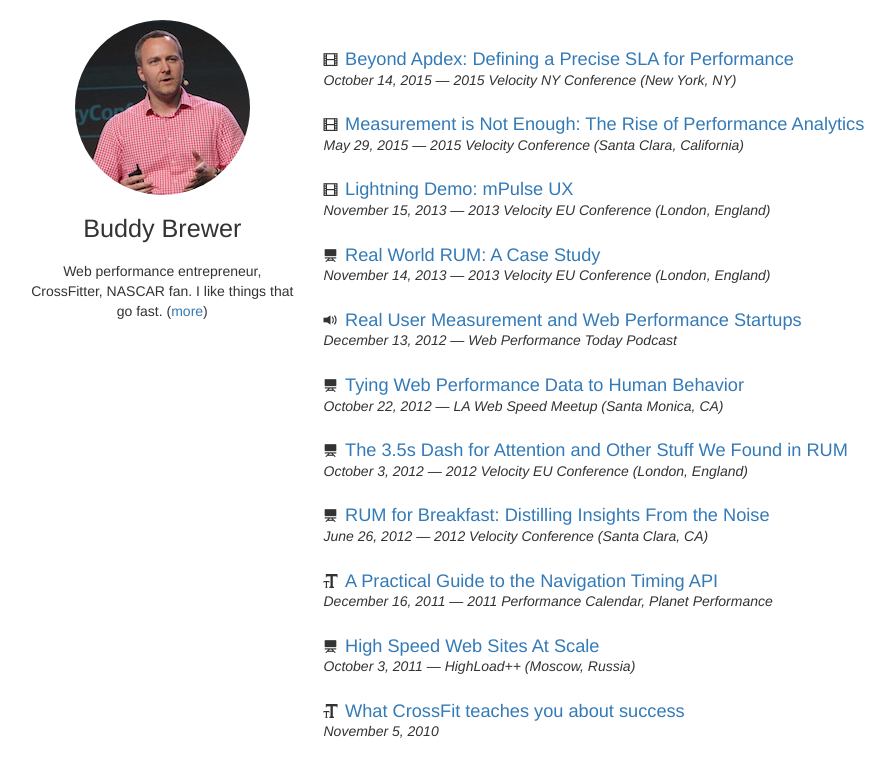
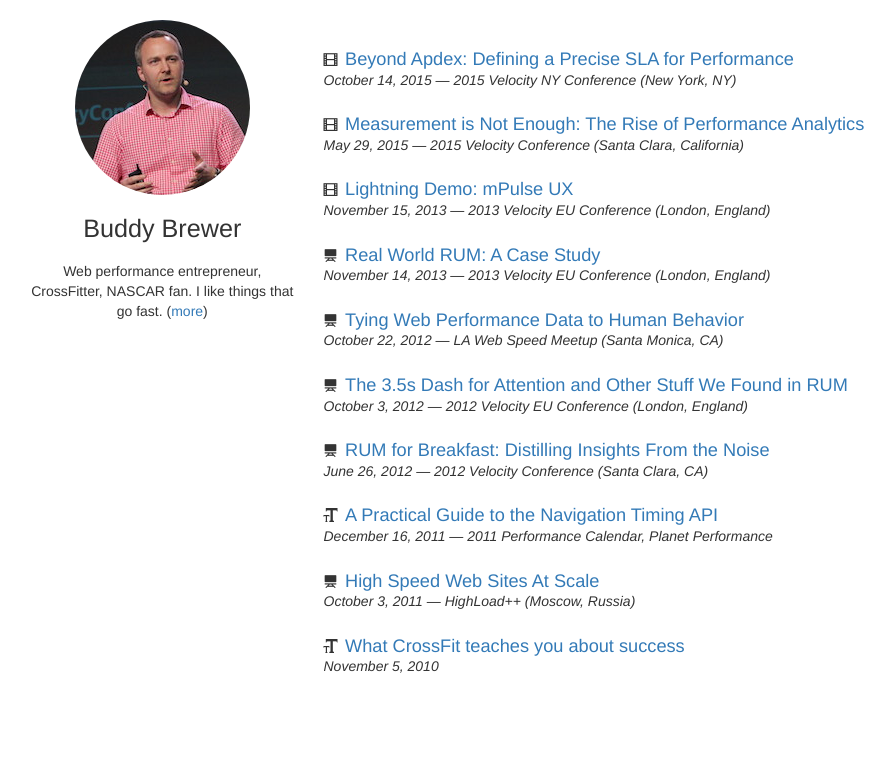
Before and after one commit to bbrewer/buddybrewer.com, a Jekyll site: the page built from index.html, in a window 1280 px wide. Shown: the top 777 px of the page, without its empty margins (39-934 px from the left). Built offline with Jekyll 4.4.1, drawn with Linux system fonts in a browser that asks for light colours.

Commit message:
My web performance today podcast is no longer online :(

```diff
--- a/index.html
+++ b/index.html
@@ -36,14 +36,6 @@ description: Web performance entrepreneur, CrossFitter, NASCAR fan. I like thing
     Real World RUM: A Case Study
   </a><br>
   <em>November 14, 2013 &mdash; 2013 Velocity EU Conference (London, England)</em>
-</p>
-
-<p>
-  <span class="glyphicon glyphicon-volume-up" aria-hidden="true"></span>
-  <a class="post-title" href="http://www.strangeloopnetworks.com/resources/podcasts/buddy-brewer/">
-    Real User Measurement and Web Performance Startups
-  </a><br>
-  <em>December 13, 2012 &mdash; Web Performance Today Podcast</em>
 </p>
 
 <p>
```
